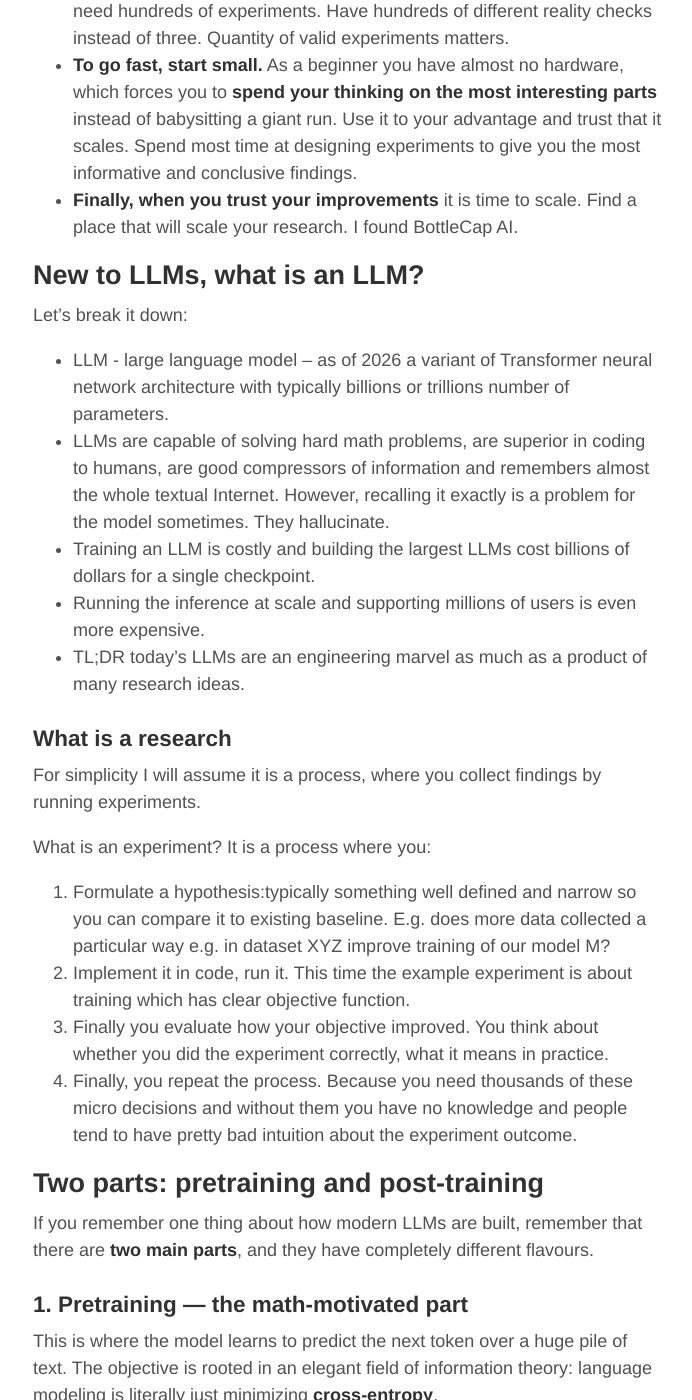
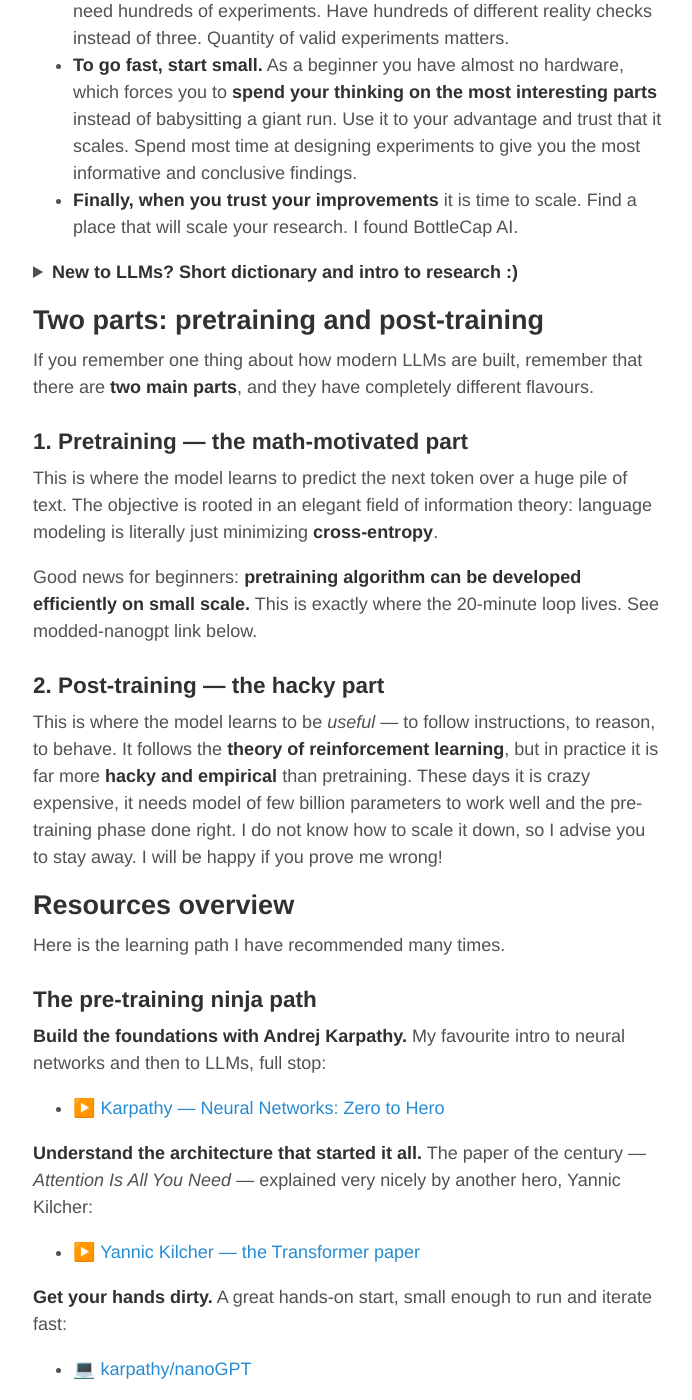
Before and after one commit to oplatek/oplatek.github.io, a Jekyll site: the page built from _posts/2026-06-30-start-llm-research-no-gpu.md, in a window 1280 px wide and 1400 px high, scrolled down 650 px. Shown: the whole window, without its empty margins (292-984 px from the left). Built offline with Jekyll 4.4.1, drawn with Linux system fonts in a browser that asks for light colours.

Commit message:
Make 'New to LLMs' section collapsible and rename it
Co-Authored-By: Claude Opus 4.8 <noreply@anthropic.com>

```diff
--- a/_posts/2026-06-30-start-llm-research-no-gpu.md
+++ b/_posts/2026-06-30-start-llm-research-no-gpu.md
@@ -16,7 +16,8 @@ Here are my resources, and they double as my updated recommendation for **any mo
 - **To go fast, start small.** As a beginner you have almost no hardware, which forces you to **spend your thinking on the most interesting parts** instead of babysitting a giant run. Use it to your advantage and trust that it scales. Spend most time at designing experiments to give you the most informative and conclusive findings.
 - **Finally, when you trust your improvements** it is time to scale. Find a place that will scale your research. I found BottleCap AI.
 
-## New to LLMs, what is an LLM?
+<details markdown="1">
+<summary><strong>New to LLMs? Short dictionary and intro to research :)</strong></summary>
 
 Let's break it down:
 
@@ -38,6 +39,8 @@ What is an experiment? It is a process where you:
    practice.
 4. Finally, you repeat the process. Because you need thousands of these micro decisions and without them you have no
    knowledge and people tend to have pretty bad intuition about the experiment outcome.
+
+</details>
 
 ## Two parts: pretraining and post-training
 
```
